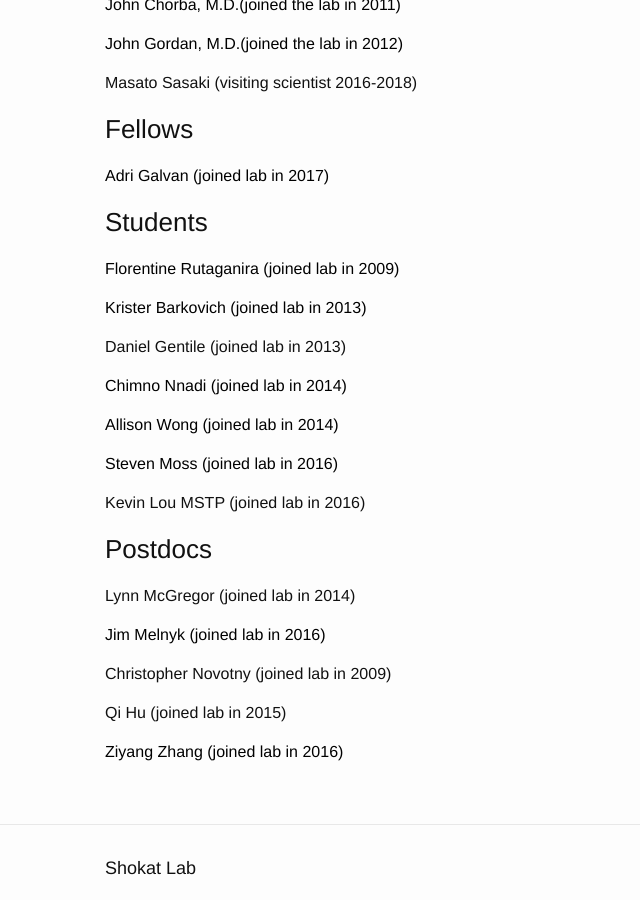
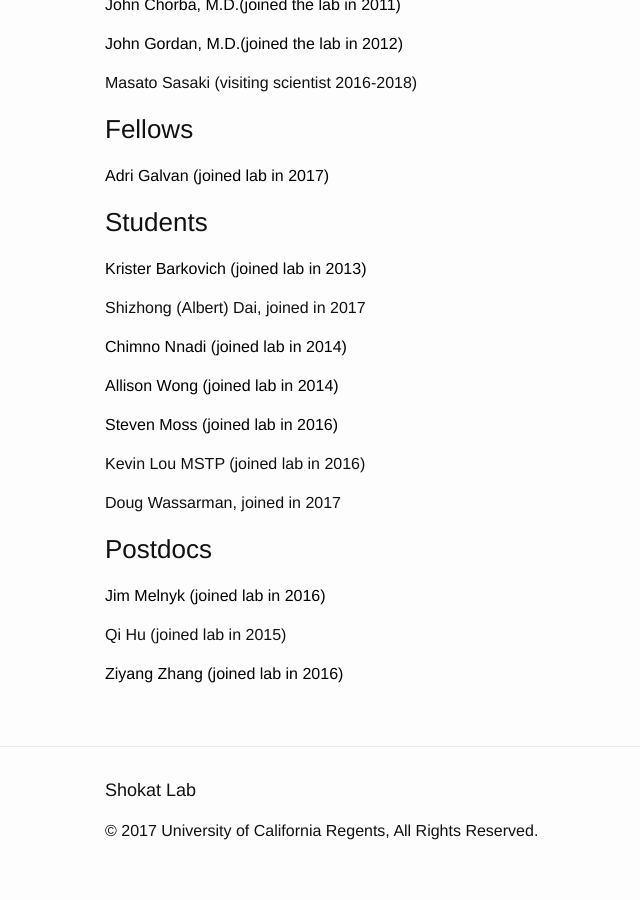
Before and after one commit to UCSF-CMP/shokat-lab, a Jekyll site: the page built from people.md, in a window 1280 px wide and 900 px high, scrolled down 542 px. Shown: the whole window, without its empty margins (165-805 px from the left). Built offline with Jekyll 4.4.1, drawn with Linux system fonts in a browser that asks for light colours; nearby versions of some CDN libraries; after the commit the page ends 1415 px from its top, so only the background shows below that.

Commit message:
lab member changes
some lab members changed

```diff
--- a/people.md
+++ b/people.md
@@ -27,11 +27,9 @@ Masato Sasaki (visiting scientist 2016-2018)
 
 ### Students
 
-<a href="{{ site.baseurl }}/rutaganira"><span>Florentine Rutaganira (joined lab in 2009)</span></a>
-
 <a href="{{ site.baseurl }}/barkovich"><span>Krister Barkovich (joined lab in 2013)</span></a>
 
-Daniel Gentile (joined lab in 2013)
+Shizhong (Albert) Dai, joined in 2017
 
 <a href="{{ site.baseurl }}/nnadi"><span>Chimno Nnadi (joined lab in 2014)</span></a>
 
@@ -41,13 +39,11 @@ Daniel Gentile (joined lab in 2013)
 
 Kevin Lou MSTP (joined lab in 2016)
 
+Doug Wassarman, joined in 2017
+
 ### Postdocs
 
-Lynn McGregor (joined lab in 2014)
-
 <a href="{{ site.baseurl }}/melnyk"><span>Jim Melnyk (joined lab in 2016)</span></a>
-
-Christopher Novotny (joined lab in 2009)
 
 Qi Hu (joined lab in 2015)
 
```
